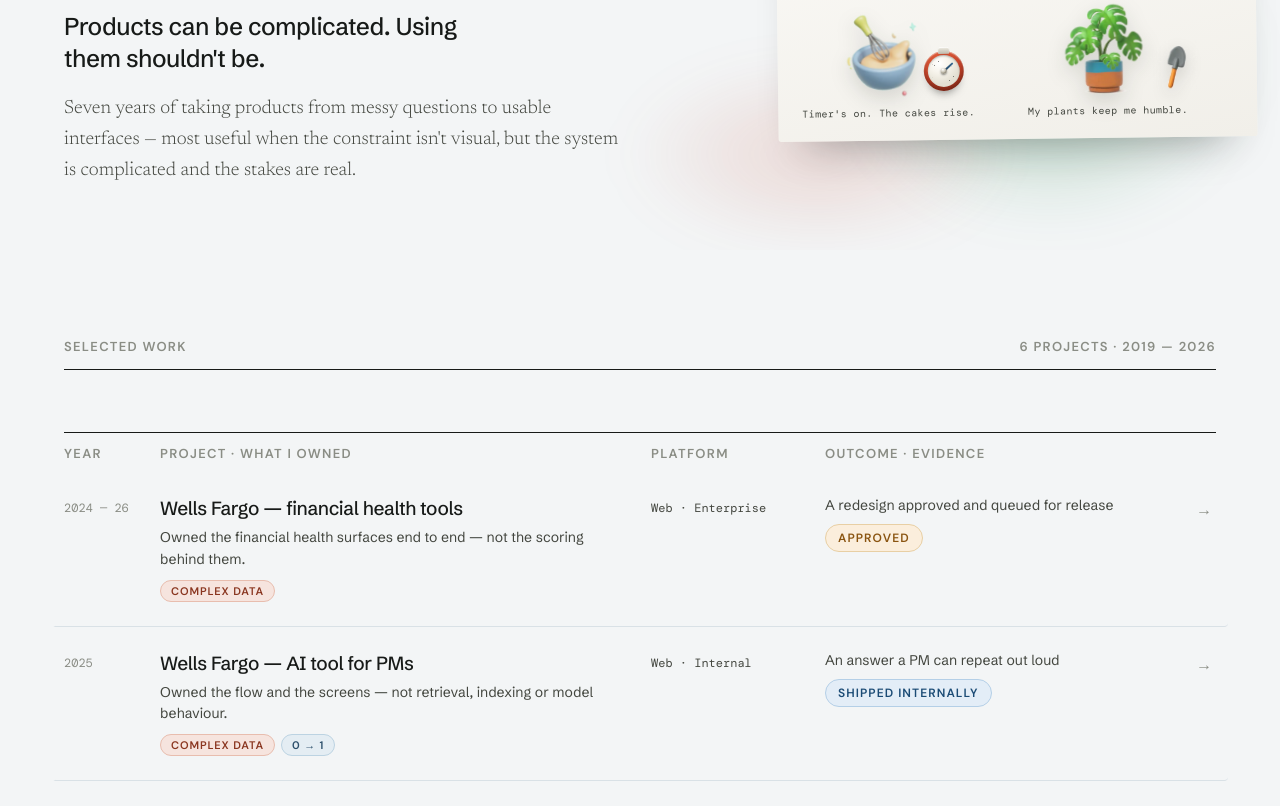
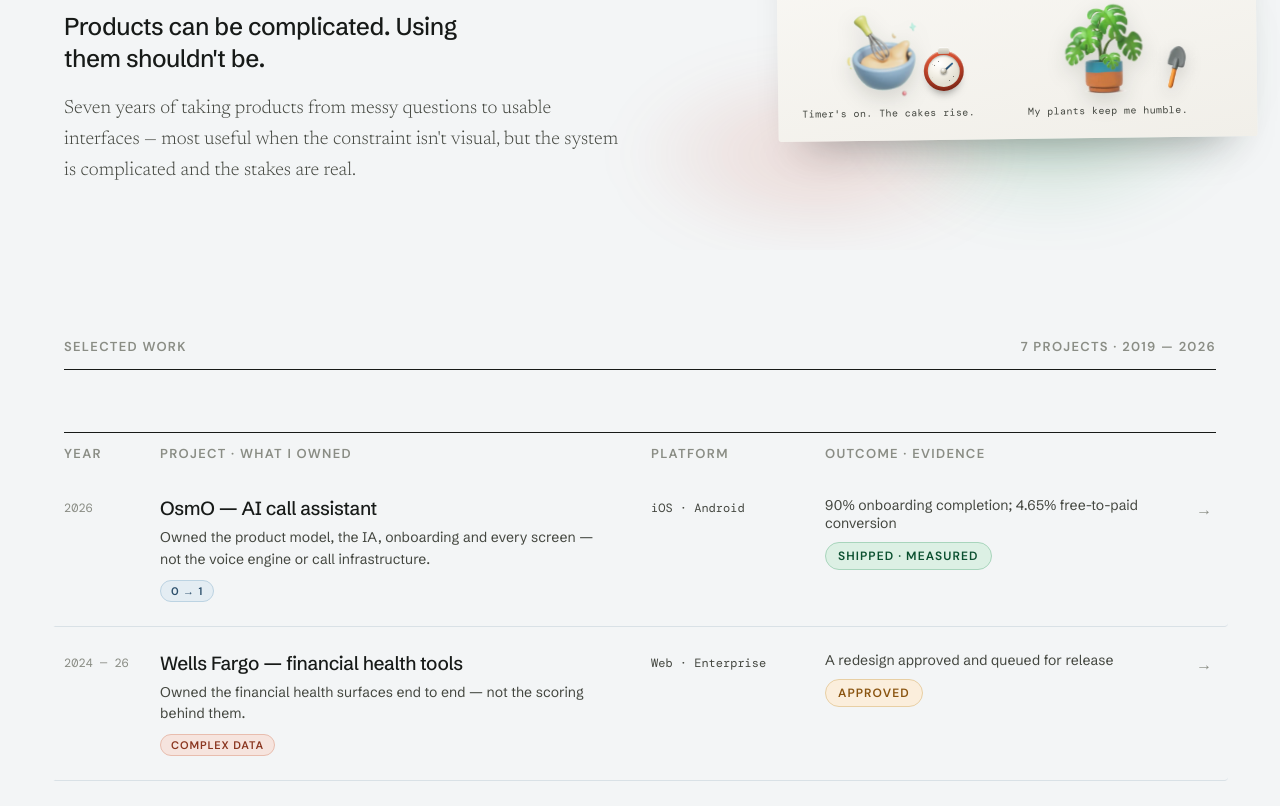
Before and after one commit to Khubij11/Khubi-portfolio, a React (Vite) app: page / in a window 1280 px wide. Shown: the part 442-1248 px from the top of the page. Built offline with nearby package versions, Linux system fonts and the light colour scheme.

Commit message:
Add OsmO to the work index

```diff
--- a/src/pages/Home.tsx
+++ b/src/pages/Home.tsx
@@ -3,6 +3,16 @@
 
 // Catalogued date-wise — most recent first — rather than grouped by kind of work.
 const allWork: WorkRowData[] = [
+  {
+    year: '2026',
+    title: 'OsmO — AI call assistant',
+    owned: 'Owned the product model, the IA, onboarding and every screen — not the voice engine or call infrastructure.',
+    platform: 'iOS · Android',
+    outcome: '90% onboarding completion; 4.65% free-to-paid conversion',
+    evidence: 'Shipped · measured',
+    to: '/work/osmo-ai-call-assistant',
+    tags: ['0 → 1'],
+  },
   {
     year: '2024 — 26',
     title: 'Wells Fargo — financial health tools',
@@ -341,7 +351,7 @@
       <section style={{ padding: '88px 0 0 0' }}>
         <div style={{ display: 'flex', alignItems: 'baseline', justifyContent: 'space-between', gap: 24, flexWrap: 'wrap', borderBottom: '1px solid var(--ink)', paddingBottom: 14 }}>
           <span style={kicker}>Selected work</span>
-          <span style={{ ...kicker, color: 'var(--muted)' }}>6 projects · 2019 — 2026</span>
+          <span style={{ ...kicker, color: 'var(--muted)' }}>7 projects · 2019 — 2026</span>
         </div>
 
         <div style={{ paddingTop: 44 }}>
```
